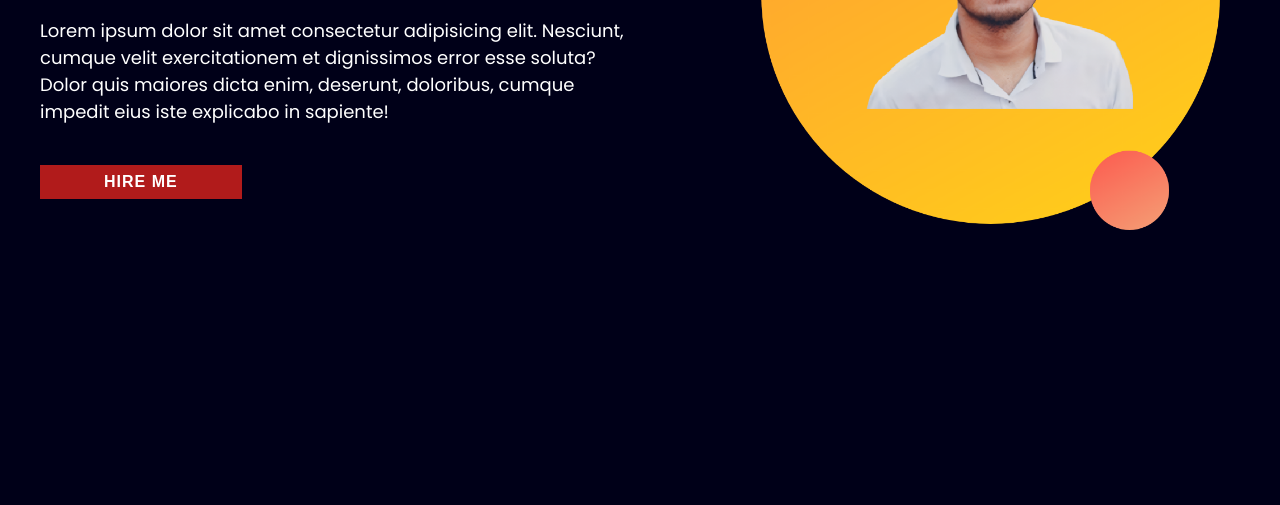
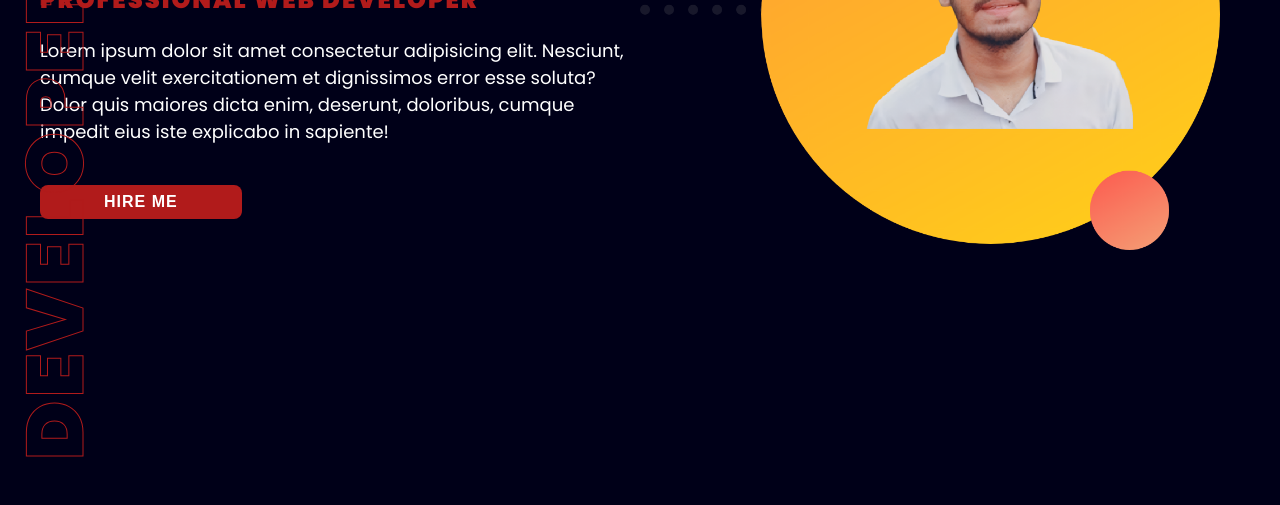
Before and after one commit to webDevSaiF/web_portfolio_PH, a plain HTML site: page index.html in a window 1280 px wide. Shown: the part 295-800 px from the top of the page. Drawn offline with Linux system fonts and the light colour scheme.

Commit message:
hero section full done

```diff
--- a/index.html
+++ b/index.html
@@ -18,7 +18,7 @@
   </head>
   <body>
     <!-- SECTION START -->
-    <section class="c-section hero-section py-60">
+    <section class="c-section hero-section py-80">
       <div class="inner">
         <!-- ROW 1 -->
         <div class="c-row">
--- a/style.css
+++ b/style.css
@@ -51,6 +51,7 @@ img {
   transition: all 0.4s ease;
   font-size: 16px;
   text-transform: uppercase;
+  border-radius: 8px;
 }
 .hero-btn {
   background-color: var(--red-color);
@@ -60,8 +61,46 @@ img {
   opacity: 0.8;
 }
 /* ==03.HERO SECTION== */
+.hero-section {
+  position: relative;
+}
+.hero-section > .inner {
+  z-index: 1;
+}
+.hero-section::after {
+  content: "";
+  width: 200px;
+  height: 200px;
+  border-radius: 50%;
+  background-color: var(--light-yellow-color);
+  display: block;
+  position: absolute;
+  top: -100px;
+  left: -100px;
+  z-index: 0;
+}
+.hero-section .c-row > .inner {
+  z-index: 1;
+}
 .hero-section .main-headline {
   font-size: 64px;
+}
+.hero-section .c-row::after {
+  content: "DEVELOPER";
+  font-size: 80px;
+  font-weight: 900;
+  transform: rotate(-90deg);
+
+  color: transparent;
+  -webkit-text-stroke-width: 1px;
+  -webkit-text-stroke-color: var(--red-color);
+  display: block;
+  position: absolute;
+  top: 450px;
+  left: -190px;
+  z-index: 0;
+  opacity: 1;
+  letter-spacing: 3px;
 }
 .hero-section .headline-highlighter {
   color: var(--light-yellow-color);
```
